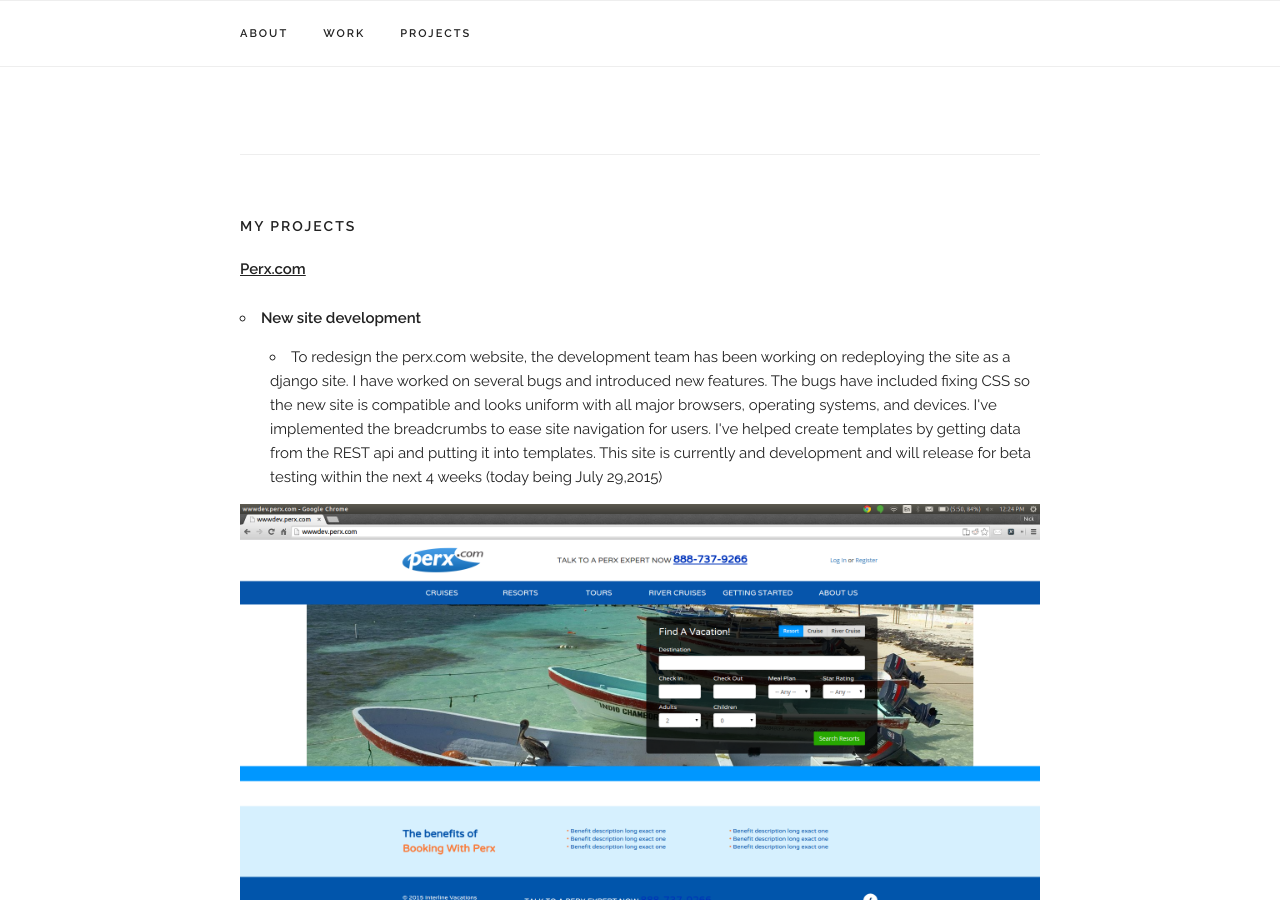
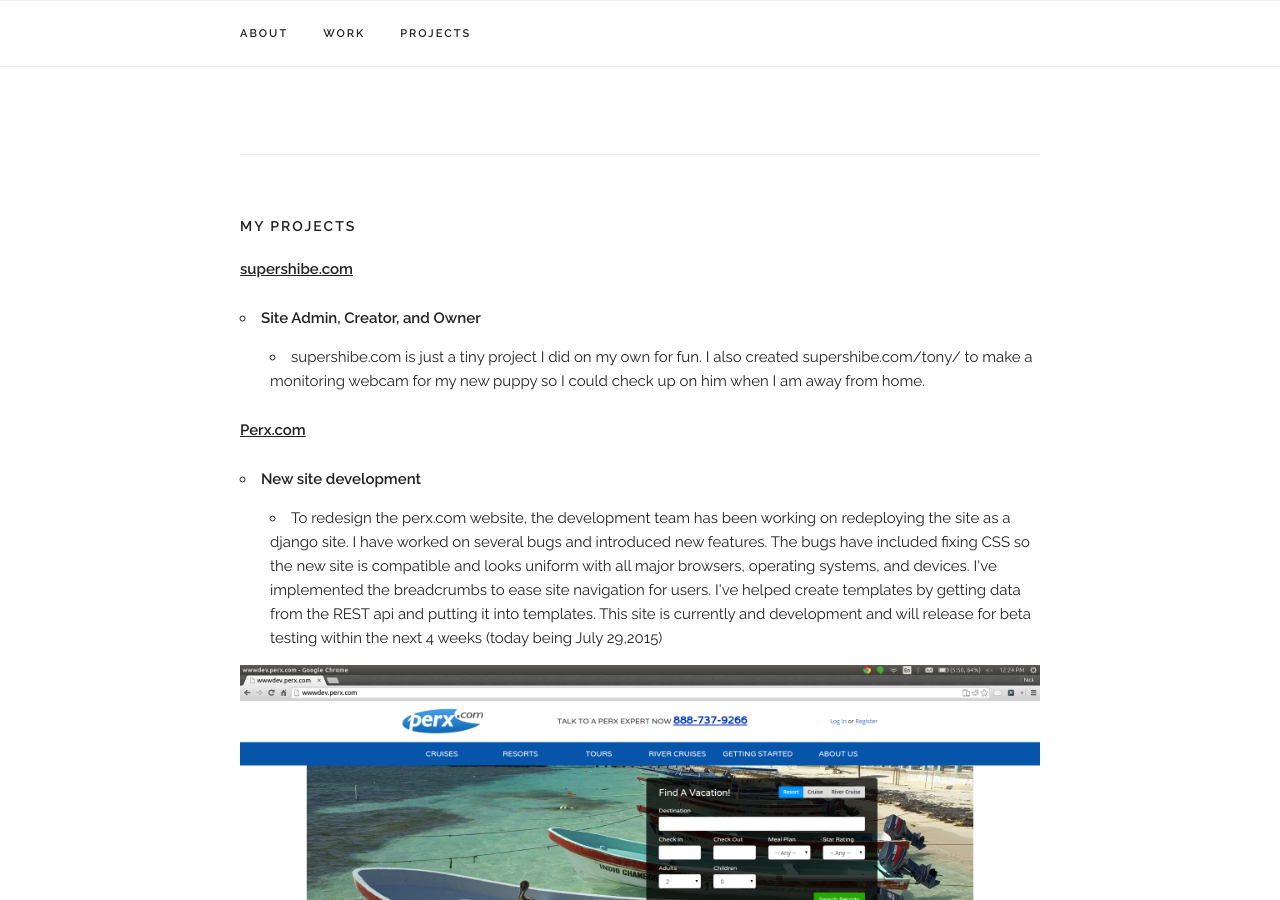
Before and after one commit to PresidentNick/presidentnick.github.io, a Jekyll site: the page index.html, which Jekyll copies as it is, in a window 1280 px wide and 900 px high, scrolled down 1398 px. Built offline with Jekyll 4.4.1, drawn with Linux system fonts in a browser that asks for light colours; nearby versions of some CDN libraries; comment, search, counter and statistics services are not loaded.

Commit message:
updated projects section

```diff
--- a/index.html
+++ b/index.html
@@ -153,6 +153,20 @@
     </div>
     <div class="docs-section" id="projects">
       <h6 class="docs-header">My projects</h6>
+      <b><u>supershibe.com</u></b>
+      <p>
+          <ul>
+              <li>
+                  <b>Site Admin, Creator, and Owner</b>
+                  <ul>
+                      <li>
+                          supershibe.com is just a tiny project I did on my own for fun. I also created supershibe.com/tony/ to make a
+                          monitoring webcam for my new puppy so I could check up on him when I am away from home.
+                      </li>
+                  </ul>
+              </li>
+          </ul>
+      </p>
       <b><u>Perx.com</u></b>
       <p>
       <ul>
```
